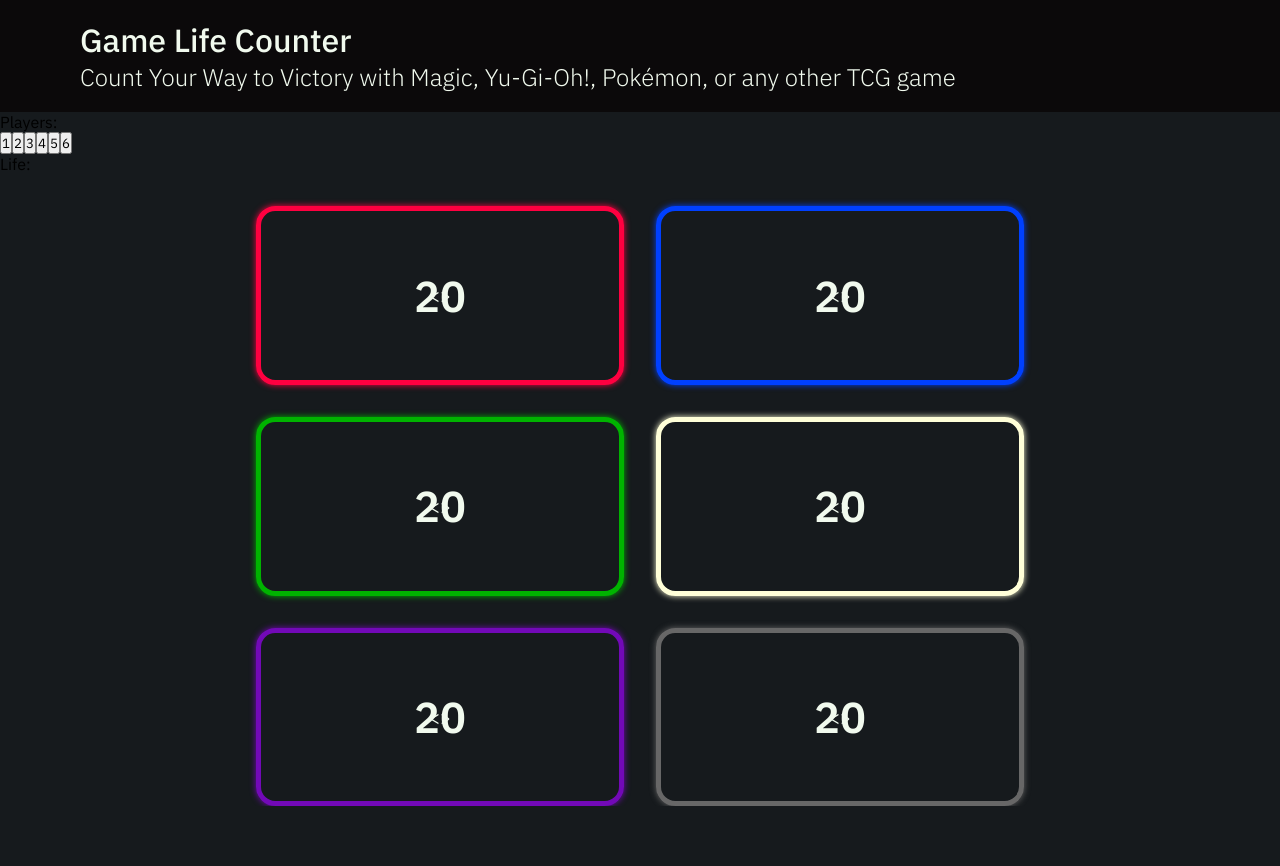
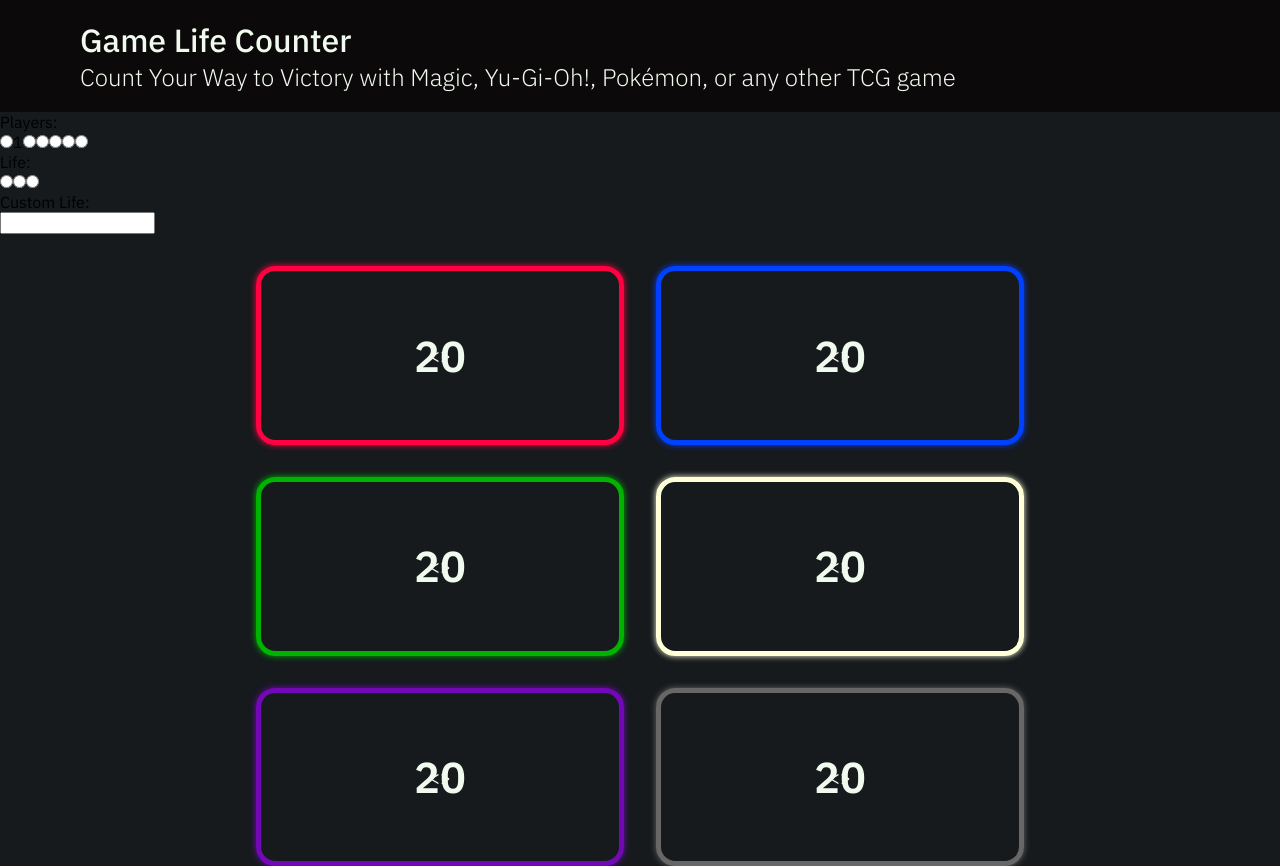
Before and after one commit to VladSpadey/GameLifeCounter, a React (Create React App) app: page / in a window 1280 px wide. Before the commit the page ends 806 px from the top, so only its background shows below. Built offline with nearby package versions, Linux system fonts and the light colour scheme.

Commit message:
feat: added settings form

```diff
--- a/src/App.js
+++ b/src/App.js
@@ -19,15 +19,21 @@ function App() {
           <h2>Count Your Way to Victory with Magic, Yu-Gi-Oh!, Pokémon, or any other TCG game</h2>
         </div>
         <div className='settings'>
-          <p>Players: </p>
-          <button>1</button>
-          <button>2</button>
-          <button>3</button>
-          <button>4</button>
-          <button>5</button>
-          <button>6</button>
+          <form>
+            <p>Players: </p>
+            <input type="radio" name="players" id="players-1" value="1"></input><label for="players-1">1</label>
+            <input type="radio" name="players" value="2"></input>
+            <input type="radio" name="players" value="3"></input>
+            <input type="radio" name="players" value="4"></input>
+            <input type="radio" name="players" value="5"></input>
+            <input type="radio" name="players" value="6"></input>
 
-          <p>Life: </p>
+            <p>Life: </p>
+            <input type="radio" name="life" value="20"></input>
+            <input type="radio" name="life" value="20"></input>
+            <input type="radio" name="life" value="40"></input>
+            <p>Custom Life:</p> <input />
+          </form>
         </div>
       </header>
       <div className='counters'>
```
